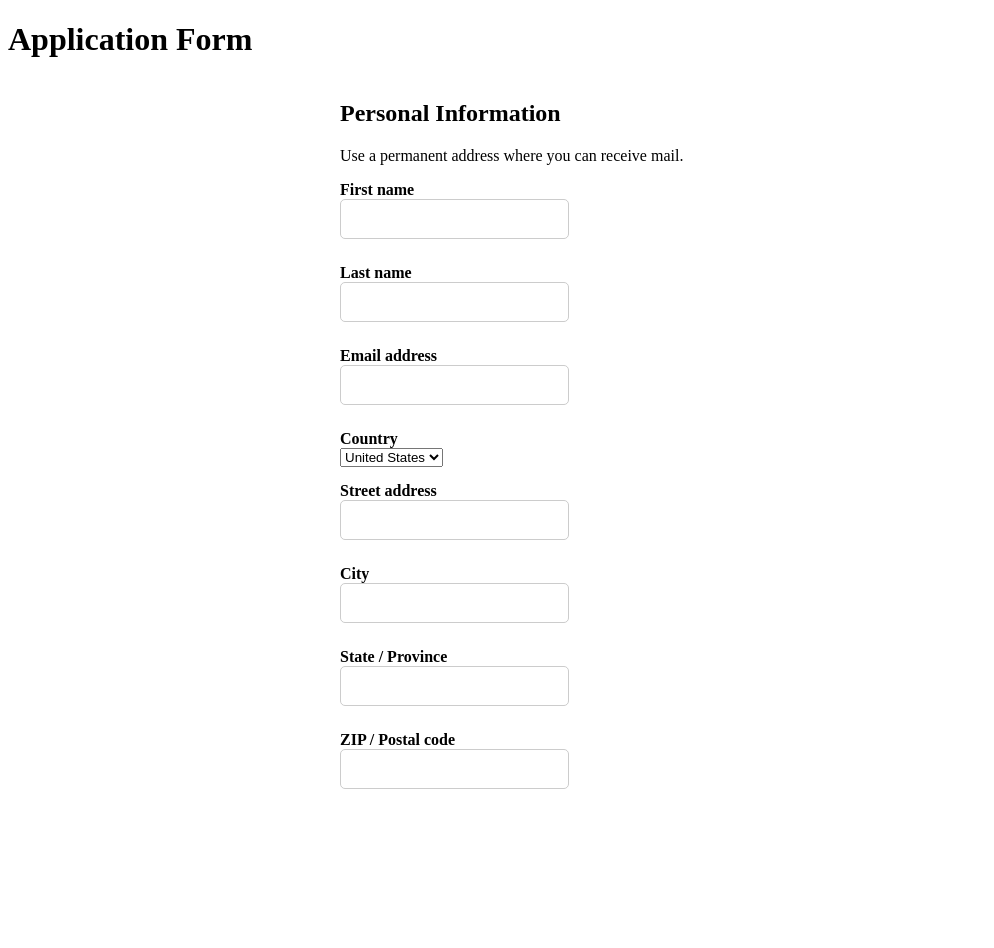
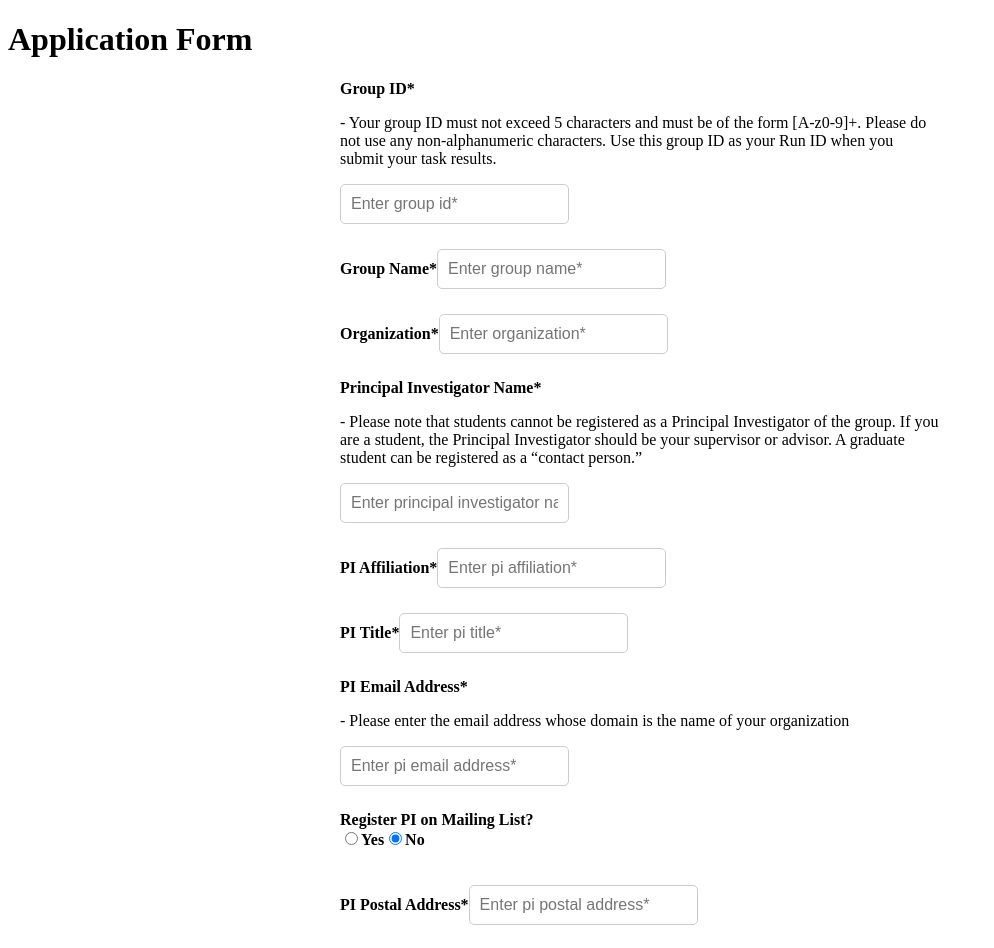
Before and after one commit to CalumKwan/coliee-site, a Next.js app: page /application/applicationForm in a window 1280 px wide. Shown: the top 948 px of the page, without its empty margins (0-994 px from the left). Before the commit the page ends 837 px from the top, so only its background shows below. Built offline with nearby package versions, Linux system fonts and the light colour scheme.

Commit message:
Fixed StatuteEN and implemented Application form

```diff
--- a/components/ApplicationForm.tsx
+++ b/components/ApplicationForm.tsx
@@ -1,139 +1,323 @@
-import { PhotoIcon, UserCircleIcon } from '@heroicons/react/24/solid';
+import React, { useState, ChangeEvent, FormEvent } from 'react';
 
-export default function TestForm() {
-  return (
-    <form>
-      <div className="space-y-12">
-        <div className="border-b border-gray-900/10 pb-12">
-          <h2 className="text-base font-semibold leading-7 text-gray-900">Personal Information</h2>
-          <p className="mt-1 text-sm leading-6 text-gray-600">Use a permanent address where you can receive mail.</p>
+interface TextInputProps {
+  label: string;
+  name: string;
+  value: string;
+  onChange: (e: ChangeEvent<HTMLInputElement>) => void;
+  details?: string;
+}
 
-          <div className="mt-10 grid grid-cols-1 gap-x-6 gap-y-8 sm:grid-cols-6">
-            <div className="sm:col-span-3">
-              <label htmlFor="first-name" className="block text-sm font-medium leading-6 text-gray-900">
-                First name
-              </label>
-              <div className="mt-2">
+const TextInput: React.FC<TextInputProps> = ({ label, name, value, onChange, details }) => (
+  <div className="mb-4">
+    <label className="block text-gray-700 dark:text-gray-300">{label}</label>
+    {details && <p className="text-sm text-gray-500 dark:text-gray-400">{details}</p>}
     <input
       type="text"
-                  name="first-name"
-                  id="first-name"
-                  autoComplete="given-name"
-                  className="block w-full rounded-md border-0 py-1.5 text-gray-900 shadow-sm ring-1 ring-inset ring-gray-300 placeholder:text-gray-400 focus:ring-2 focus:ring-inset focus:ring-indigo-600 sm:text-sm sm:leading-6"
+      name={name}
+      value={value}
+      onChange={onChange}
+      className="mt-1 block w-full rounded-md border-gray-300 shadow-sm focus:border-indigo-500 focus:ring-indigo-500 dark:bg-gray-700 dark:border-gray-600 dark:placeholder-gray-400 dark:text-white"
+      placeholder={`Enter ${label.toLowerCase()}`}
     />
   </div>
+);
+
+interface BooleanInputProps {
+  label: string;
+  name: string;
+  value: string;
+  onChange: (e: ChangeEvent<HTMLInputElement>) => void;
+}
+
+const BooleanInput: React.FC<BooleanInputProps> = ({ label, name, value, onChange }) => (
+  <div className="mb-4">
+    <label className="block text-gray-700 dark:text-gray-300">{label}</label>
+    <div className="mt-1 flex items-center space-x-4">
+      <label className="inline-flex items-center">
+        <input
+          type="radio"
+          name={name}
+          value="yes"
+          checked={value === 'yes'}
+          onChange={onChange}
+          className="form-radio text-indigo-600"
+        />
+        <span className="ml-2">Yes</span>
+      </label>
+      <label className="inline-flex items-center">
+        <input
+          type="radio"
+          name={name}
+          value="no"
+          checked={value === 'no'}
+          onChange={onChange}
+          className="form-radio text-indigo-600"
+        />
+        <span className="ml-2">No</span>
+      </label>
     </div>
+  </div>
+);
 
-            <div className="sm:col-span-3">
-              <label htmlFor="last-name" className="block text-sm font-medium leading-6 text-gray-900">
-                Last name
-              </label>
-              <div className="mt-2">
-                <input
-                  type="text"
-                  name="last-name"
-                  id="last-name"
-                  autoComplete="family-name"
-                  className="block w-full rounded-md border-0 py-1.5 text-gray-900 shadow-sm ring-1 ring-inset ring-gray-300 placeholder:text-gray-400 focus:ring-2 focus:ring-inset focus:ring-indigo-600 sm:text-sm sm:leading-6"
+interface TextAreaProps {
+  label: string;
+  name: string;
+  value: string;
+  onChange: (e: ChangeEvent<HTMLTextAreaElement>) => void;
+}
+
+const TextArea: React.FC<TextAreaProps> = ({ label, name, value, onChange }) => (
+  <div className="mb-4">
+    <label className="block text-gray-700 dark:text-gray-300">{label}</label>
+    <textarea
+      name={name}
+      value={value}
+      onChange={onChange}
+      rows={4}
+      className="mt-1 block w-full rounded-md border-gray-300 shadow-sm focus:border-indigo-500 focus:ring-indigo-500 dark:bg-gray-700 dark:border-gray-600 dark:placeholder-gray-400 dark:text-white"
+      placeholder={`Enter ${label.toLowerCase()}`}
     />
   </div>
+);
+
+interface TeamMember {
+  name: string;
+  affiliation: string;
+  title: string;
+  email: string;
+  mailingList: string;
+}
+
+interface FormData {
+  groupID: string;
+  groupName: string;
+  organization: string;
+  piName: string;
+  piAffiliation: string;
+  piTitle: string;
+  piEmail: string;
+  piMailingList: string;
+  piPostalAddress: string;
+  piPhone: string;
+  contactName: string;
+  contactAffiliation: string;
+  contactTitle: string;
+  contactEmail: string;
+  contactPostalAddress: string;
+  contactPhone: string;
+  teamMembers: TeamMember[];
+  additionalMembers: string;
+  task1: string;
+  task2: string;
+  task3: string;
+  task4: string;
+  caseMemorandum: string;
+  statuteENMemorandum: string;
+  statuteJAMemorandum: string;
+  [key: string]: any; // Index signature to handle dynamic keys
+}
+
+const ApplicationForm: React.FC = () => {
+  const [formData, setFormData] = useState<FormData>({
+    groupID: '',
+    groupName: '',
+    organization: '',
+    piName: '',
+    piAffiliation: '',
+    piTitle: '',
+    piEmail: '',
+    piMailingList: 'no',
+    piPostalAddress: '',
+    piPhone: '',
+    contactName: '',
+    contactAffiliation: '',
+    contactTitle: '',
+    contactEmail: '',
+    contactPostalAddress: '',
+    contactPhone: '',
+    teamMembers: Array(4).fill({
+      name: '',
+      affiliation: '',
+      title: '',
+      email: '',
+      mailingList: 'no'
+    }),
+    additionalMembers: '',
+    task1: 'no',
+    task2: 'no',
+    task3: 'no',
+    task4: 'no',
+    caseMemorandum: 'no',
+    statuteENMemorandum: 'no',
+    statuteJAMemorandum: 'no'
+  });
+  const [loading, setLoading] = useState(false);
+
+  const handleChange = (e: ChangeEvent<HTMLInputElement | HTMLTextAreaElement>) => {
+    const { name, value } = e.target;
+    setFormData((prev) => ({ ...prev, [name]: value }));
+  };
+
+  const handleTeamMemberChange = (index: number, e: ChangeEvent<HTMLInputElement>) => {
+    const { name, value } = e.target;
+    const updatedTeamMembers = [...formData.teamMembers];
+    updatedTeamMembers[index] = { ...updatedTeamMembers[index], [name]: value };
+    setFormData((prev) => ({ ...prev, teamMembers: updatedTeamMembers }));
+  };
+
+  const handleSubmit = async (e: FormEvent) => {
+    e.preventDefault();
+    setLoading(true);
+
+    const formDataToSend = new FormData();
+    Object.keys(formData).forEach((key) => {
+      if (Array.isArray(formData[key])) {
+        formData[key].forEach((item: TeamMember, index: number) => {
+          (Object.keys(item) as (keyof TeamMember)[]).forEach((subKey) => {
+            formDataToSend.append(`teamMembers[${index}][${subKey}]`, item[subKey] || 'Placeholder');
+          });
+        });
+      } else {
+        formDataToSend.append(key, formData[key] || 'Placeholder');
+      }
+    });
+
+    try {
+      const response = await fetch('https://script.google.com/macros/s/AKfycbzRxMKbg7jbxOGpRgf44d0SRsiTKB0H1XnLZtWKcpAdWdnO7XZQBsXNVfiD7ak82oNH0g/exec', {
+        method: 'POST',
+        body: formDataToSend
+      });
+
+      if (!response.ok) {
+        throw new Error(`Error: ${response.statusText}`);
+      }
+
+      const result = await response.text();
+      console.log('Response:', result);
+      alert('Data submitted successfully!');
+    } catch (error) {
+      console.error('Error submitting data:', error);
+      alert('Failed to submit data');
+    } finally {
+      setLoading(false);
+    }
+  };
+
+  return (
+    <div className="min-h-screen bg-gray-100 dark:bg-gray-900 p-4">
+      <div className="max-w-3xl mx-auto bg-white dark:bg-gray-800 p-8 shadow-lg rounded-lg">
+        {loading && <div className="flex justify-center"><div className="loader"></div></div>}
+        <form onSubmit={handleSubmit} className="space-y-4">
+          <TextInput
+            label="Group ID*"
+            name="groupID"
+            value={formData.groupID}
+            onChange={handleChange}
+            details="- Your group ID must not exceed 5 characters and must be of the form [A-z0-9]+. Please do not use any non-alphanumeric characters. Use this group ID as your Run ID when you submit your task results."
+          />
+          <TextInput label="Group Name*" name="groupName" value={formData.groupName} onChange={handleChange} />
+          <TextInput label="Organization*" name="organization" value={formData.organization} onChange={handleChange} />
+          <TextInput
+            label="Principal Investigator Name*"
+            name="piName"
+            value={formData.piName}
+            onChange={handleChange}
+            details="- Please note that students cannot be registered as a Principal Investigator of the group. If you are a student, the Principal Investigator should be your supervisor or advisor. A graduate student can be registered as a “contact person.”"
+          />
+          <TextInput label="PI Affiliation*" name="piAffiliation" value={formData.piAffiliation} onChange={handleChange} />
+          <TextInput label="PI Title*" name="piTitle" value={formData.piTitle} onChange={handleChange} />
+          <TextInput
+            label="PI Email Address*"
+            name="piEmail"
+            value={formData.piEmail}
+            onChange={handleChange}
+            details="- Please enter the email address whose domain is the name of your organization"
+          />
+          <BooleanInput label="Register PI on Mailing List?" name="piMailingList" value={formData.piMailingList} onChange={handleChange} />
+          <TextInput label="PI Postal Address*" name="piPostalAddress" value={formData.piPostalAddress} onChange={handleChange} />
+          <TextInput label="PI Phone*" name="piPhone" value={formData.piPhone} onChange={handleChange} />
+          <TextInput
+            label="Contact Person Name"
+            name="contactName"
+            value={formData.contactName}
+            onChange={handleChange}
+            details="- Please enter the contact person’s name, if the contact person is not the Principal Investigator."
+          />
+          <TextInput label="Contact Affiliation" name="contactAffiliation" value={formData.contactAffiliation} onChange={handleChange} />
+          <TextInput label="Contact Title" name="contactTitle" value={formData.contactTitle} onChange={handleChange} />
+          <TextInput label="Contact Email Address" name="contactEmail" value={formData.contactEmail} onChange={handleChange} />
+          <TextInput label="Contact Postal Address" name="contactPostalAddress" value={formData.contactPostalAddress} onChange={handleChange} />
+          <TextInput label="Contact Phone" name="contactPhone" value={formData.contactPhone} onChange={handleChange} />
+
+          {formData.teamMembers.map((member, index) => (
+            <div key={index}>
+              <h2 className="text-lg font-semibold">Team Member {index + 1}</h2>
+              <TextInput label="Name" name="name" value={member.name} onChange={(e) => handleTeamMemberChange(index, e)} />
+              <TextInput label="Affiliation" name="affiliation" value={member.affiliation} onChange={(e) => handleTeamMemberChange(index, e)} />
+              <TextInput label="Title" name="title" value={member.title} onChange={(e) => handleTeamMemberChange(index, e)} />
+              <TextInput label="Email" name="email" value={member.email} onChange={(e) => handleTeamMemberChange(index, e)} />
+              <BooleanInput label="Register on Mailing List?" name="mailingList" value={member.mailingList} onChange={(e) => handleTeamMemberChange(index, e)} />
             </div>
+          ))}
 
-            <div className="sm:col-span-4">
-              <label htmlFor="email" className="block text-sm font-medium leading-6 text-gray-900">
-                Email address
-              </label>
-              <div className="mt-2">
-                <input
-                  id="email"
-                  name="email"
-                  type="email"
-                  autoComplete="email"
-                  className="block w-full rounded-md border-0 py-1.5 text-gray-900 shadow-sm ring-1 ring-inset ring-gray-300 placeholder:text-gray-400 focus:ring-2 focus:ring-inset focus:ring-indigo-600 sm:text-sm sm:leading-6"
-                />
+          <TextArea label="Additional Members" name="additionalMembers" value={formData.additionalMembers} onChange={handleChange} />
+
+          <h2 className="text-lg font-semibold">Task Participation</h2>
+          <BooleanInput label="Task 1 Participation" name="task1" value={formData.task1} onChange={handleChange} />
+          <BooleanInput label="Task 2 Participation" name="task2" value={formData.task2} onChange={handleChange} />
+          <BooleanInput label="Task 3 Participation" name="task3" value={formData.task3} onChange={handleChange} />
+          <BooleanInput label="Task 4 Participation" name="task4" value={formData.task4} onChange={handleChange} />
+
+          <h2 className="text-lg font-semibold">Signed Memorandum</h2>
+          <BooleanInput label="Case Memorandum Waiver Form" name="caseMemorandum" value={formData.caseMemorandum} onChange={handleChange} />
+          <BooleanInput label="Statute EN Memorandum Waiver Form" name="statuteENMemorandum" value={formData.statuteENMemorandum} onChange={handleChange} />
+          <BooleanInput label="Statute JA Memorandum Waiver Form" name="statuteJAMemorandum" value={formData.statuteJAMemorandum} onChange={handleChange} />
+
+          <div className="mt-6 flex items-center justify-end gap-x-6">
+            <button type="button" onClick={() => setFormData({
+              groupID: '',
+              groupName: '',
+              organization: '',
+              piName: '',
+              piAffiliation: '',
+              piTitle: '',
+              piEmail: '',
+              piMailingList: 'no',
+              piPostalAddress: '',
+              piPhone: '',
+              contactName: '',
+              contactAffiliation: '',
+              contactTitle: '',
+              contactEmail: '',
+              contactPostalAddress: '',
+              contactPhone: '',
+              teamMembers: Array(4).fill({
+                name: '',
+                affiliation: '',
+                title: '',
+                email: '',
+                mailingList: 'no'
+              }),
+              additionalMembers: '',
+              task1: 'no',
+              task2: 'no',
+              task3: 'no',
+              task4: 'no',
+              caseMemorandum: 'no',
+              statuteENMemorandum: 'no',
+              statuteJAMemorandum: 'no'
+            })} className="text-sm font-semibold text-gray-900 dark:text-gray-300">
+              Cancel
+            </button>
+            <button type="submit" className={`rounded-md px-3 py-2 text-sm font-semibold text-white shadow-sm focus-visible:outline focus-visible:outline-2 focus-visible:outline-offset-2 ${loading ? 'bg-gray-400' : 'bg-indigo-600 hover:bg-indigo-500 focus-visible:outline-indigo-600'}`} disabled={loading}>
+              Submit Data
+            </button>
+          </div>
+        </form>
       </div>
     </div>
+  );
+};
 
-            <div className="sm:col-span-3">
-              <label htmlFor="country" className="block text-sm font-medium leading-6 text-gray-900">
-                Country
-              </label>
-              <div className="mt-2">
-                <select
-                  id="country"
-                  name="country"
-                  autoComplete="country-name"
-                  className="block w-full rounded-md border-0 py-1.5 text-gray-900 shadow-sm ring-1 ring-inset ring-gray-300 focus:ring-2 focus:ring-inset focus:ring-indigo-600 sm:max-w-xs sm:text-sm sm:leading-6"
-                >
-                  <option>United States</option>
-                  <option>Canada</option>
-                  <option>Mexico</option>
-                </select>
-              </div>
-            </div>
-
-            <div className="col-span-full">
-              <label htmlFor="street-address" className="block text-sm font-medium leading-6 text-gray-900">
-                Street address
-              </label>
-              <div className="mt-2">
-                <input
-                  type="text"
-                  name="street-address"
-                  id="street-address"
-                  autoComplete="street-address"
-                  className="block w-full rounded-md border-0 py-1.5 text-gray-900 shadow-sm ring-1 ring-inset ring-gray-300 placeholder:text-gray-400 focus:ring-2 focus:ring-inset focus:ring-indigo-600 sm:text-sm sm:leading-6"
-                />
-              </div>
-            </div>
-
-            <div className="sm:col-span-2 sm:col-start-1">
-              <label htmlFor="city" className="block text-sm font-medium leading-6 text-gray-900">
-                City
-              </label>
-              <div className="mt-2">
-                <input
-                  type="text"
-                  name="city"
-                  id="city"
-                  autoComplete="address-level2"
-                  className="block w-full rounded-md border-0 py-1.5 text-gray-900 shadow-sm ring-1 ring-inset ring-gray-300 placeholder:text-gray-400 focus:ring-2 focus:ring-inset focus:ring-indigo-600 sm:text-sm sm:leading-6"
-                />
-              </div>
-            </div>
-
-            <div className="sm:col-span-2">
-              <label htmlFor="region" className="block text-sm font-medium leading-6 text-gray-900">
-                State / Province
-              </label>
-              <div className="mt-2">
-                <input
-                  type="text"
-                  name="region"
-                  id="region"
-                  autoComplete="address-level1"
-                  className="block w-full rounded-md border-0 py-1.5 text-gray-900 shadow-sm ring-1 ring-inset ring-gray-300 placeholder:text-gray-400 focus:ring-2 focus:ring-inset focus:ring-indigo-600 sm:text-sm sm:leading-6"
-                />
-              </div>
-            </div>
-
-            <div className="sm:col-span-2">
-              <label htmlFor="postal-code" className="block text-sm font-medium leading-6 text-gray-900">
-                ZIP / Postal code
-              </label>
-              <div className="mt-2">
-                <input
-                  type="text"
-                  name="postal-code"
-                  id="postal-code"
-                  autoComplete="postal-code"
-                  className="block w-full rounded-md border-0 py-1.5 text-gray-900 shadow-sm ring-1 ring-inset ring-gray-300 placeholder:text-gray-400 focus:ring-2 focus:ring-inset focus:ring-indigo-600 sm:text-sm sm:leading-6"
-                />
-              </div>
-            </div>
-          </div>
-        </div>
-      </div>
-    </form>
-  );
-}
+export default ApplicationForm;
```
Also changed, not shown: components/CaseMemorandumWaiverForm.tsx (+33 -121 lines), components/StatuteENMemorandumWaiverForm.tsx (+17 -25 lines), components/StatuteJAMemorandumWaiverForm.tsx (+16 -24 lines). Lines whose indentation alone changed are shown as unchanged.
